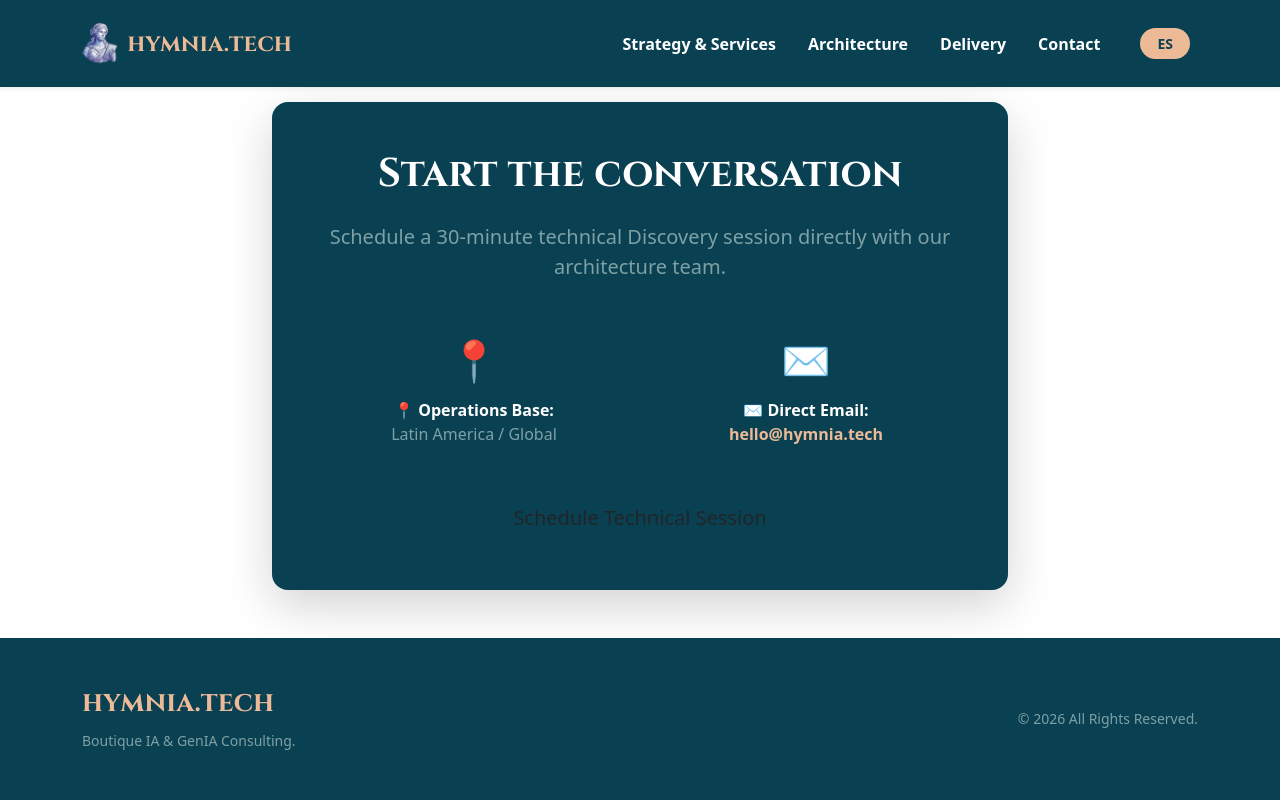
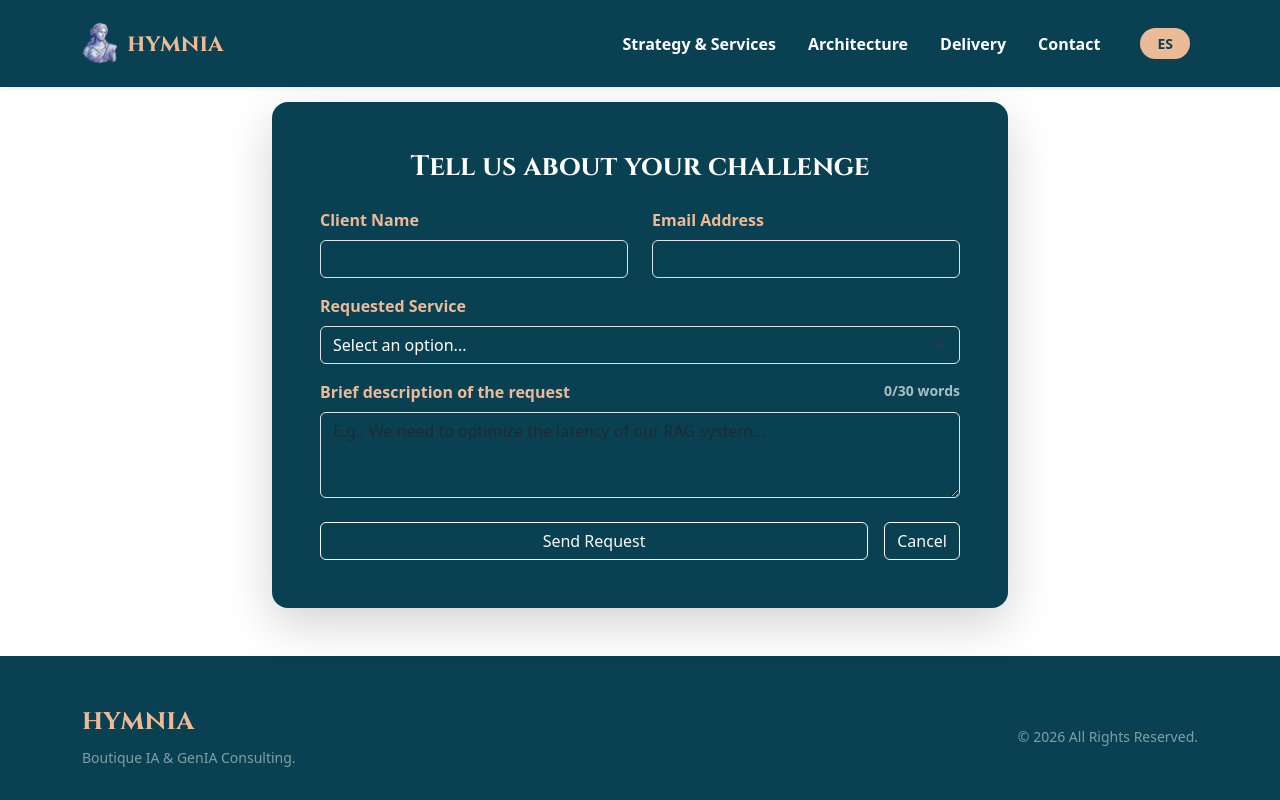
Before and after one commit to PatricioArosD/Propuesta-de-paginga, a React (Vite) app: page /contact in a window 1280 px wide. Both pictures are taken after a click on the button "Schedule Technical Session". Shown: the part 564-1364 px from the top of the page. Built offline with nearby package versions, Linux system fonts and the light colour scheme.

Commit message:
formulario funcional

```diff
--- a/src/components/Footer.jsx
+++ b/src/components/Footer.jsx
@@ -6,7 +6,7 @@ const Footer = () => {
       <div className="container">
         <div className="row align-items-center text-center text-md-start">
           <div className="col-md-6 mb-3 mb-md-0">
-            <h3 className="serif-font mb-2 text-caramel">hymnia.tech</h3>
+            <h3 className="serif-font mb-2 text-caramel">hymnia</h3>
             <small className="opacity-75 text-aspiring">Boutique IA & GenIA Consulting.</small>
           </div>
           <div className="col-md-6 text-center text-md-end">
--- a/src/components/NavBar.jsx
+++ b/src/components/NavBar.jsx
@@ -21,7 +21,7 @@ const NavBar = () => {
             height="45" /* Puedes ajustar esta altura (en píxeles) para que se vea proporcionado */
             className="d-inline-block align-text-top"
           />
-          {<span className="ms-2 fs-4 text-caramel serif-font d-none d-sm-block">hymnia.tech</span>}
+          {<span className="ms-2 fs-4 text-caramel serif-font d-none d-sm-block">hymnia</span>}
         </NavLink>
 
         <button className="navbar-toggler border-0" type="button" data-bs-toggle="collapse" data-bs-target="#navbarNav">
--- a/src/pages/Contact.jsx
+++ b/src/pages/Contact.jsx
@@ -1,14 +1,54 @@
-import React, { useContext } from 'react';
+import React, { useState, useContext } from 'react';
 import { LanguageContext } from '../context/LanguageContext';
+import { Helmet } from 'react-helmet-async';
 
 const Contact = () => {
-  const { t } = useContext(LanguageContext);
+  const { t, language } = useContext(LanguageContext);
+
+  // Estados para controlar el formulario y el contador de palabras
+  const [showForm, setShowForm] = useState(false);
+  const [message, setMessage] = useState('');
+
+  // Lógica para limitar a 30 palabras
+  const handleMessageChange = (e) => {
+    const text = e.target.value;
+    // Cuenta las palabras separando por espacios. Si está vacío, es 0.
+    const words = text.trim() === '' ? 0 : text.trim().split(/\s+/).length;
+
+    if (words <= 30) {
+      setMessage(text);
+    }
+  };
+
+  const wordCount = message.trim() === '' ? 0 : message.trim().split(/\s+/).length;
 
   const boxColors = ["bg-midnight", "bg-caramel", "bg-plum"];
   const textColors = ["text-white", "text-midnight", "text-white"];
 
   return (
     <div className="container py-5">
+      {/* --- INICIO BLOQUE SEO --- */}
+      <Helmet>
+        <title>
+          {language === 'EN'
+            ? 'Contact & Technical Discovery | hymnia.tech'
+            : 'Contacto y Discovery Técnico | hymnia.tech'}
+        </title>
+        <meta
+          name="description"
+          content={
+            language === 'EN'
+            ? "Schedule a 30-minute technical Discovery session directly with our GenAI architecture team."
+            : "Agenda una sesión de Discovery técnico de 30 minutos directamente con nuestro equipo de arquitectura GenIA."
+          }
+        />
+        <meta
+          name="keywords"
+          content="contact AI consultant, schedule technical session, AI architecture assessment, GenAI consulting contact"
+        />
+      </Helmet>
+      {/* --- FIN BLOQUE SEO --- */}
+
       <div className="text-center mb-5">
         <h1 className="text-midnight fw-bold display-5 serif-font">{t.contact.title}</h1>
         <p className="lead text-midnight opacity-75 mx-auto col-lg-8">{t.contact.subtitle}</p>
@@ -28,8 +68,12 @@ const Contact = () => {
 
       <div className="row justify-content-center">
         <div className="col-lg-8">
-          <div className="card bg-midnight text-aspiring border-0 shadow-lg rounded-4 overflow-hidden">
-            <div className="card-body p-5 text-center">
+          <div className="card bg-midnight text-aspiring border-0 shadow-lg rounded-4 overflow-hidden" style={{ minHeight: '400px' }}>
+            <div className="card-body p-5">
+
+              {!showForm ? (
+                // VISTA 1: INFORMACIÓN DE CONTACTO (Original)
+                <div className="text-center">
                   <h3 className="fw-bold serif-font mb-4 display-6 text-white">{t.contact.boxTitle}</h3>
                   <p className="mb-5 lead opacity-75">{t.contact.boxDesc}</p>
 
@@ -42,13 +86,80 @@ const Contact = () => {
                      <div className="col-md-6">
                         <div className="fs-1 text-orange mb-2">✉️</div>
                         <strong>{t.contact.emailLabel}</strong><br/>
-                    <a href="mailto:hello@hymnia.tech" className="text-caramel text-decoration-none fw-bold">hello@hymnia.tech</a>
+                        <a href="mailto:hymnia.tech@gmail.com" className="text-caramel text-decoration-none fw-bold">hymnia.tech@gmail.com</a>
                      </div>
                   </div>
 
-              <button className="btn btn-orange btn-lg px-5">
+                  <button onClick={() => setShowForm(true)} className="btn btn-orange btn-lg px-5">
                     {t.contact.btnText}
                   </button>
+                </div>
+              ) : (
+                // VISTA 2: FORMULARIO DE CONTACTO
+                <div className="text-start fade-in">
+                  <h3 className="fw-bold serif-font mb-4 text-white text-center">
+                    {language === 'EN' ? 'Tell us about your challenge' : 'Cuéntanos tu desafío'}
+                  </h3>
+
+                  {/* El action apunta a FormSubmit con tu correo */}
+                  <form action="https://formsubmit.co/hymnia.tech@gmail.com" method="POST">
+                    {/* Configuraciones ocultas de FormSubmit */}
+                    <input type="hidden" name="_subject" value="¡Nuevo lead técnico en hymnia.tech!" />
+                    <input type="hidden" name="_captcha" value="false" />
+
+                    <div className="row">
+                      <div className="col-md-6 mb-3">
+                        <label className="form-label text-caramel fw-semibold">{language === 'EN' ? 'Client Name' : 'Nombre del Cliente'}</label>
+                        <input type="text" name="Name" className="form-control bg-transparent text-white border-aspiring" required />
+                      </div>
+
+                      <div className="col-md-6 mb-3">
+                        <label className="form-label text-caramel fw-semibold">{language === 'EN' ? 'Email Address' : 'Correo Electrónico'}</label>
+                        <input type="email" name="Email" className="form-control bg-transparent text-white border-aspiring" required />
+                      </div>
+                    </div>
+
+                    <div className="mb-3">
+                      <label className="form-label text-caramel fw-semibold">{language === 'EN' ? 'Requested Service' : 'Servicio Solicitado'}</label>
+                      <select name="Service" className="form-select bg-transparent text-white border-aspiring" style={{ cursor: 'pointer' }} required>
+                        <option value="" className="text-dark">{language === 'EN' ? 'Select an option...' : 'Selecciona una opción...'}</option>
+                        <option value="AI Strategy & Architecture" className="text-dark">{language === 'EN' ? 'AI Strategy & Architecture' : 'Estrategia y Arquitectura IA'}</option>
+                        <option value="Project Rescue" className="text-dark">{language === 'EN' ? 'AI Project Rescue' : 'Rescate de Proyecto IA'}</option>
+                        <option value="GenAI Implementation" className="text-dark">{language === 'EN' ? 'GenAI Implementation' : 'Implementación GenIA'}</option>
+                        <option value="Vendor Evaluation" className="text-dark">{language === 'EN' ? 'Technical Vendor Evaluation' : 'Evaluación Técnica de Vendors'}</option>
+                      </select>
+                    </div>
+
+                    <div className="mb-4">
+                      <label className="form-label text-caramel fw-semibold d-flex justify-content-between">
+                        <span>{language === 'EN' ? 'Brief description of the request' : 'Breve descripción de la solicitud'}</span>
+                        <span className={`small ${wordCount >= 30 ? 'text-danger' : 'text-aspiring'}`}>
+                          {wordCount}/30 {language === 'EN' ? 'words' : 'palabras'}
+                        </span>
+                      </label>
+                      <textarea
+                        name="Message"
+                        className="form-control bg-transparent text-white border-aspiring"
+                        rows="3"
+                        value={message}
+                        onChange={handleMessageChange}
+                        placeholder={language === 'EN' ? 'E.g., We need to optimize the latency of our RAG system...' : 'Ej. Necesitamos optimizar la latencia de nuestro sistema RAG...'}
+                        required
+                      ></textarea>
+                    </div>
+
+                    <div className="d-flex gap-3">
+                      <button type="submit" className="btn btn-outline-light flex-grow-1">
+                        {language === 'EN' ? 'Send Request' : 'Enviar Solicitud'}
+                      </button>
+                      <button type="button" onClick={() => setShowForm(false)} className="btn btn-outline-light">
+                        {language === 'EN' ? 'Cancel' : 'Cancelar'}
+                      </button>
+                    </div>
+                  </form>
+                </div>
+              )}
+
             </div>
           </div>
         </div>
```
Lines whose indentation alone changed are shown as unchanged.
